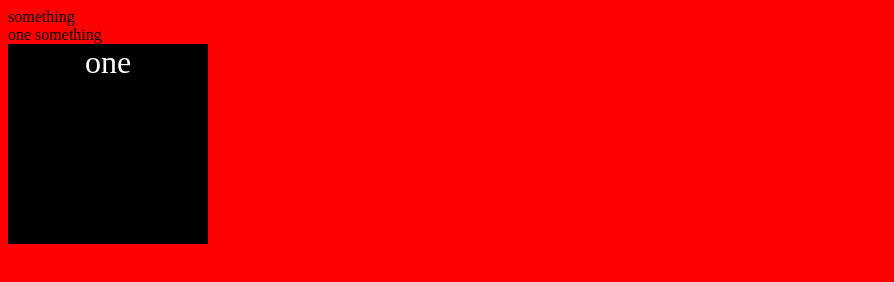
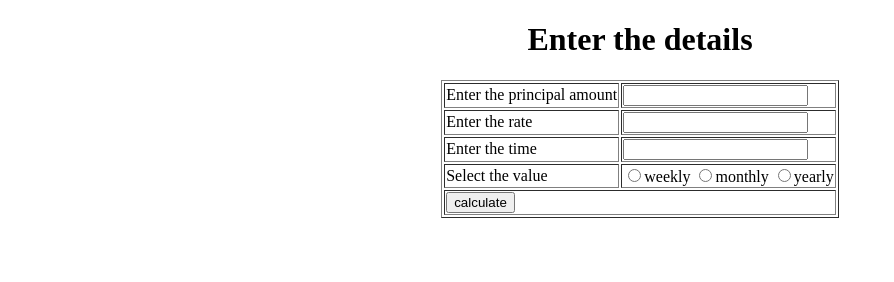
Before and after one commit to rahulsavaria/css_assignment1, a plain HTML site: page html/calculator.html in a window 1280 px wide. Shown: the whole page, without its empty margins (0-894 px from the left). Drawn offline with nearby package versions, Linux system fonts and the light colour scheme.

Commit message:
adding calculator for finding mortgage

```diff
--- a/html/calculator.html
+++ b/html/calculator.html
@@ -8,23 +8,72 @@
   <script type="text/javascript"></script>
   <script src="http://ajax.googleapis.com/ajax/libs/jquery/1.6.4/jquery.min.js" ></script>
 <script>
-//   $(document).ready(function () {
+    function calculate(){
+      var principal=document.getElementById("principal").value;
+      var rate=document.getElementById("rate").value;
+      rate=rate/100;
+      var time=document.getElementById("time").value;
+      var ci= principal * Math.pow((1.0+rate),time);
+      //var ci= [principal*rate* (1+rate)^time]/[(1+rate)^time-1]
+      //var ci = principal * (Math.pow(1 + rate, time) - 1) / rate;
+      if (document.getElementById('r1').checked) {
+          rate_value = document.getElementById('r1').value;
+      }
+      if (document.getElementById('r2').checked) {
+          rate_value = document.getElementById('r2').value;
+      }
+      if (document.getElementById('r3').checked) {
+          rate_value = document.getElementById('r3').value;
+      }
+      if(rate_value== 'weekly'){
+        ci=ci/(52*time);
+      }
+      if(rate_value=='monthly'){
+        ci=ci/(12*time);
+      }
+      if(rate_value=='yearly'){
+        ci=ci/(time);
+      }
+      document.getElementById("answer").innerHTML="the answer is "+ci;
 
-// });
+    }
   </script>
 </head>
-<body bgcolor="red">
-    something
-    <div id="text">
-        one something
+<body>
 
-    </div>
-    <div id="button">
-     one
-    </div>
-    <script>
+  <form id="myform">
+    <center>
+    <h1>Enter the details</h1>
+      <TABLE border='1'>
 
-  </script>
+      <tr>
+        <td>Enter the principal amount</td>
+        <td><input type="number" name="dateofbirth" id="principal"></td>
+      </tr>
+      <tr>
+        <td>Enter the rate </td>
+        <td><input type="text" name="days" ID="rate"></td>
+      </tr>
+      <tr>
+        <td>Enter the time</td>
+        <td><input type="text" name="hours" id="time"></td>
+      </tr>
+      <tr>
+        <td>Select the value</td>
 
-</body>
-</html>
+        <td><div id="tme">
+            <input type ="radio" name="monthly" id='r1' value="weekly">weekly
+            <input type ="radio" name="monthly" value="monthly" id='r2'>monthly
+            <input type ="radio" name="monthly"  value="yearly" id='r3'>yearly
+            </div>
+        </td>
+      </tr>
+      <tr>
+        <td colspan='2'><input type="button" value="calculate" onclick="calculate()"></td>
+      </tr>
+      </TABLE>
+      <div id="answer">
+      </div>
+    </center>
+  </form>
+</body></html>
```
Also changed, not shown: html/date.html (+1 -1 lines).
